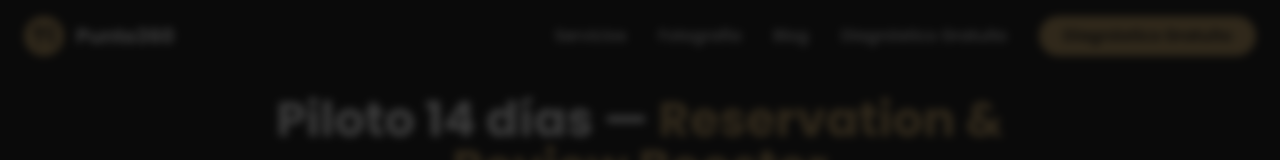
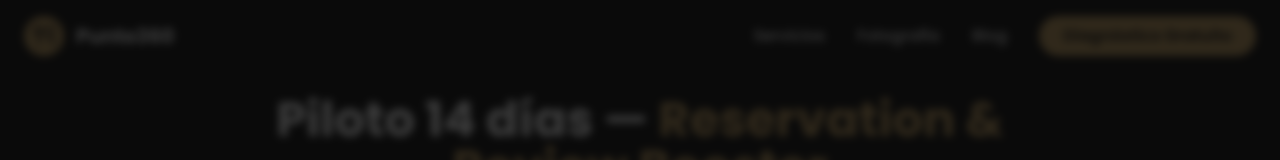
Before and after one commit to mdia12/puntop360, a React (Vite) app: page /pilot in a window 1280 px wide. Shown: the top 160 px of the page. Built offline with nearby package versions, Linux system fonts and the light colour scheme.

Commit message:
Updated Header.tsx

```diff
--- a/src/components/Header.tsx
+++ b/src/components/Header.tsx
@@ -16,8 +16,7 @@ const Header = () => {
   const menuItems = [
     { label: 'Servicios', href: '/#servicios' },
     { label: 'Fotografía', href: '/#fotografia' },
-    { label: 'Blog', href: '/#blog' },
-    { label: 'Diagnóstico Gratuito', href: '/diagnostic' }
+    { label: 'Blog', href: '/#blog' }
   ];
 
   const handleNavClick = (href: string, e: React.MouseEvent) => {
```
